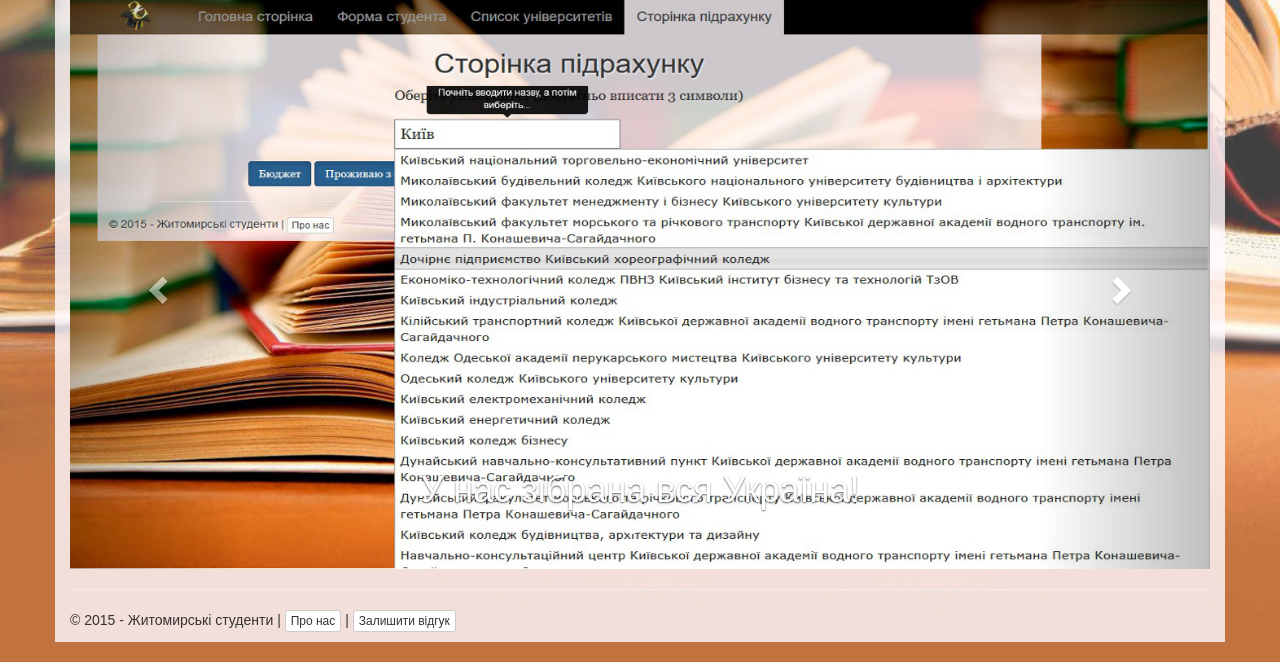
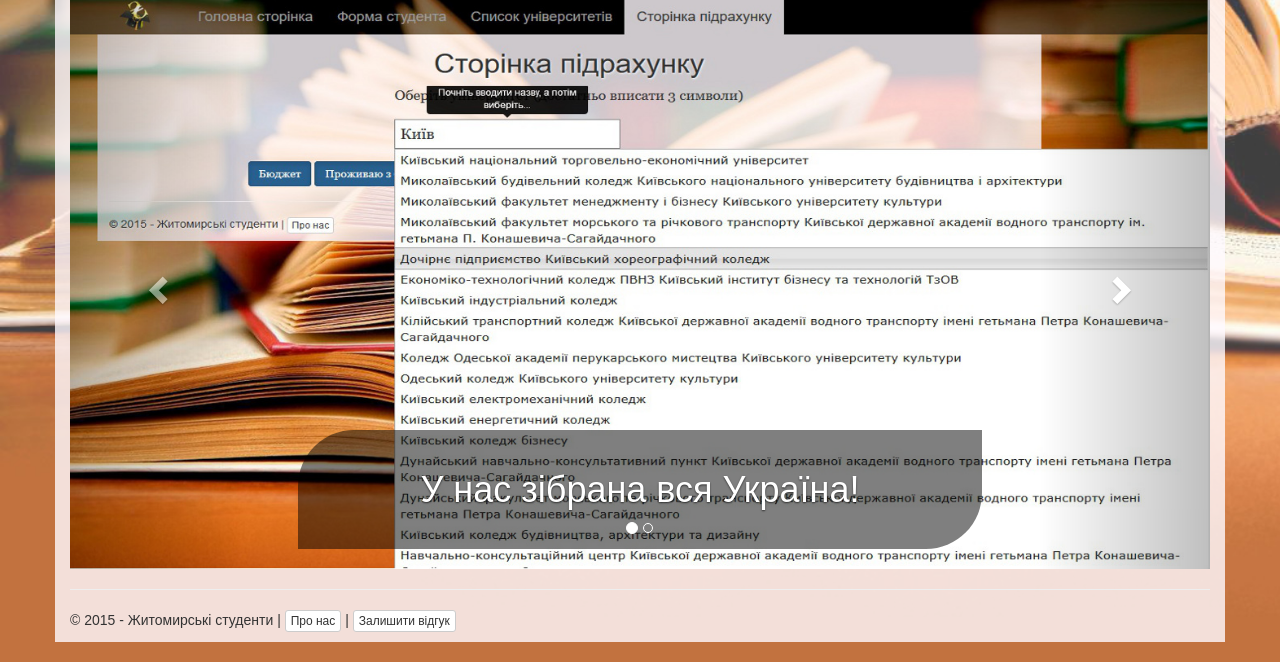
Before and after one commit to MestlZZ/awabi, an ASP.NET MVC app: page / in a window 1280 px wide. Shown: the part 969-1631 px from the top of the page. Run offline with ASP.NET Core 8 and stand-ins for ASP.NET MVC 5, Linux system fonts and the light colour scheme; the project's own start-up code is not run, and a stand-in starts its controllers and pages; some libraries are stand-ins or nearby versions.

Commit message:
працює слайдер

```diff
--- a/WCS/Content/CS/Site.css
+++ b/WCS/Content/CS/Site.css
@@ -317,3 +317,7 @@ td{
     opacity:1;
     cursor:pointer;
 }
+.caption-local {
+    background:rgba(0, 0, 0, 0.5);
+    border-radius:4em 0px 4em 0px;
+}
--- a/WCS/Views/Home/Index.cshtml
+++ b/WCS/Views/Home/Index.cshtml
@@ -29,32 +29,32 @@
     <div id="carousel-generic" class="carousel slide" data-ride="carousel">
         <!-- Indicators -->
         <ol class="carousel-indicators">
-            <li data-target="#carousel-example-generic" data-slide-to="0" class="active"></li>
-            <li data-target="#carousel-example-generic" data-slide-to="1"></li>
+            <li data-target="#carousel-generic" data-slide-to="0" class="active"></li>
+            <li data-target="#carousel-generic" data-slide-to="1"></li>
         </ol>
 
         <!-- Wrapper for slides -->
         <div class="carousel-inner" role="listbox">
             <div class="item active">
                 <img src="~/Content/Images/galery/examp1.jpg" alt="...">
-                <div class="carousel-caption">
+                <div class="carousel-caption caption-local">
                     <h1>У нас зібрана вся Україна!</h1>
                 </div>
             </div>
             <div class="item">
                 <img src="~/Content/Images/galery/examp2.jpg" alt="...">
-                <div class="carousel-caption">
+                <div class="carousel-caption caption-local">
                     <h1>Відкриті для кожного!</h1>
                 </div>
             </div>
         </div>
 
         <!-- Controls -->
-        <a class="left carousel-control" href="#carousel-example-generic" role="button" data-slide="prev">
+        <a class="left carousel-control" href="#carousel-generic" role="button" data-slide="prev">
             <span class="glyphicon glyphicon-chevron-left" aria-hidden="true"></span>
             <span class="sr-only">Попередній</span>
         </a>
-        <a class="right carousel-control" href="#carousel-example-generic" role="button" data-slide="next">
+        <a class="right carousel-control" href="#carousel-generic" role="button" data-slide="next">
             <span class="glyphicon glyphicon-chevron-right" aria-hidden="true"></span>
             <span class="sr-only">Наступний</span>
         </a>
```
